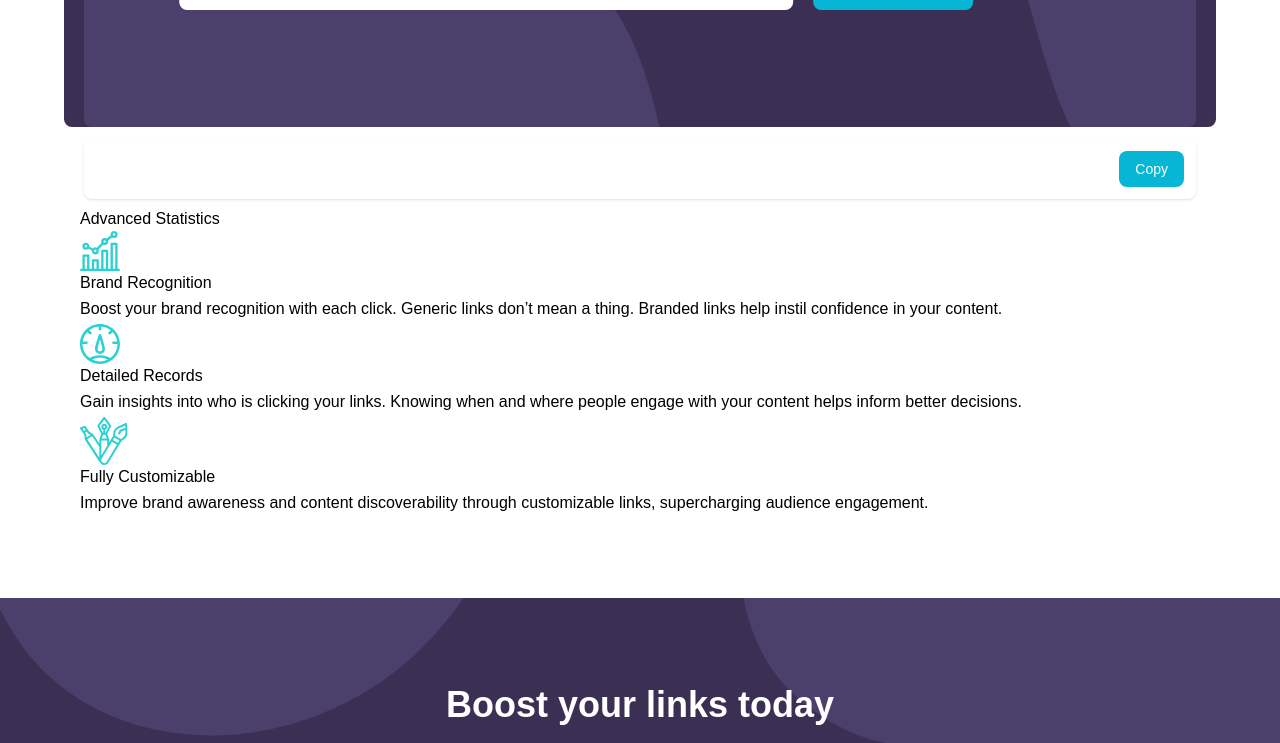
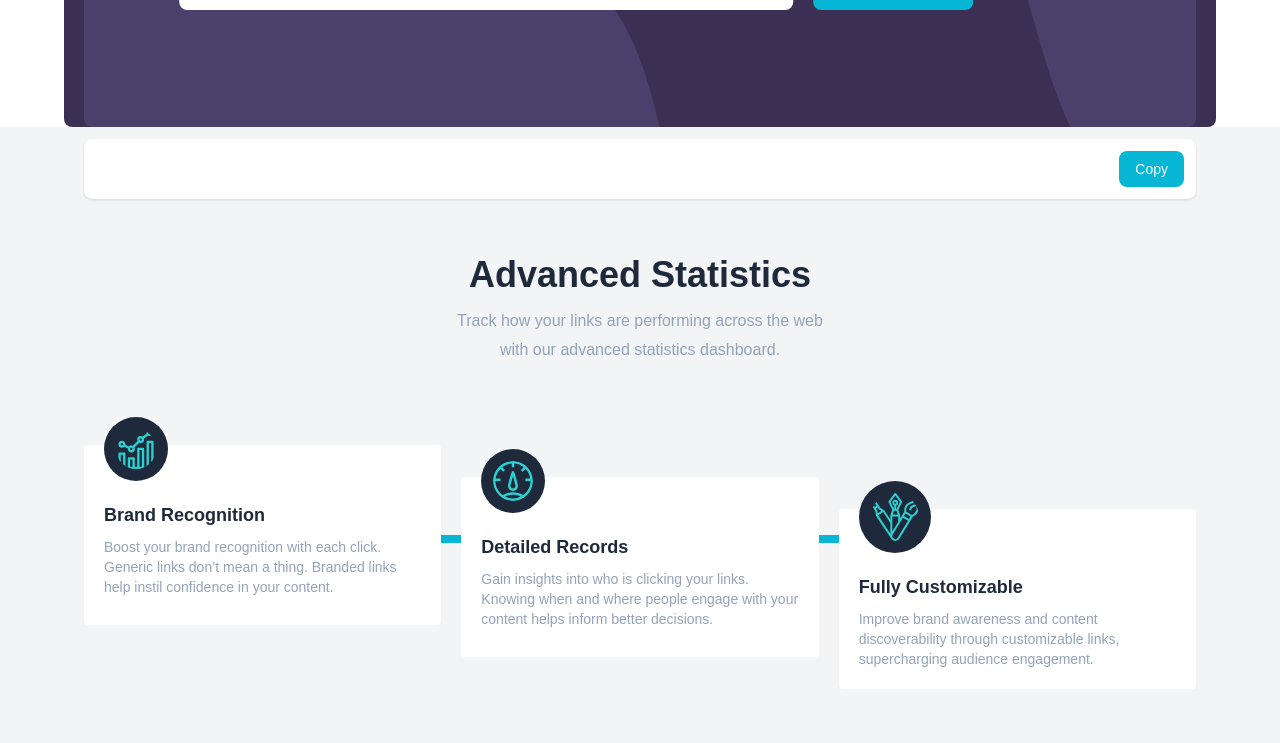
Before and after one commit to Abdulkareemoj/url-shortener-fementor, a React (Vite) app: page / in a window 1280 px wide. Shown: the part 740-1483 px from the top of the page. Built offline with nearby package versions, Linux system fonts and the light colour scheme.

Commit message:
fixed features

```diff
--- a/src/components/Features.jsx
+++ b/src/components/Features.jsx
@@ -6,36 +6,64 @@ import fullycus from '../images/icon-fully-customizable.svg';
 
 export default function Features() {
   return (
-    <section className="feature">
-      <div className="pr-20 pl-20 px-20 py-20">
-        <div className="featureintro">
-          <h2>Advanced Statistics</h2>
-          <div>
-            <img src={brandrec} alt="brandrec" />
-            <h2>Brand Recognition</h2>
-            <p>
-              Boost your brand recognition with each click. Generic links don’t
-              mean a thing. Branded links help instil confidence in your
+    <section className="bg-gray-100 pt-32 pb-10 lg:pb-40">
+    <div className="max-width">
+      <h2 className="text-4xl font-bold text-slate-800 mb-3 text-center">
+        Advanced Statistics
+      </h2>
+      <p className="text-slate-400 text-center mb-10 lg:mb-20">
+        Track how your links are performing across the web <br /> with our
+        advanced statistics dashboard.
+      </p>
+
+      <div className="relative card grid grid-cols-1 gap-5 md:grid-cols-2 lg:grid-cols-3">
+        <div className="line" />
+        <article className="bg-white p-5 rounded relative">
+          <img
+            src={brandrec}
+            alt=""
+            className="p-3 -mt-12 bg-slate-800 rounded-full"
+          />
+          <h3 className="text-slate-800 text-lg mt-5 mb-2 font-bold">
+            Brand Recognition
+          </h3>
+          <p className="text-slate-400 text-sm">
+            Boost your brand recognition with each click. Generic links
+            don’t mean a thing. Branded links help instil confidence in your
             content.
           </p>
-          </div>
-          <div>
-            <img src={detailedrec} alt="detailedrec"/>
-            <h2>Detailed Records</h2>
-            <p>
+        </article>
+
+        <article className="bg-white p-5 rounded relative">
+          <img
+            src={detailedrec}
+            alt=""
+            className="p-3 -mt-12 bg-slate-800 rounded-full"
+          />
+          <h3 className="text-slate-800 text-lg mt-5 mb-2 font-bold">
+            Detailed Records
+          </h3>
+          <p className="text-slate-400 text-sm">
             Gain insights into who is clicking your links. Knowing when and
             where people engage with your content helps inform better
             decisions.
           </p>
-          </div>
-          <div>
-            <img src={fullycus} alt="fullycus"/>
-            <h2>Fully Customizable</h2>
-            <p>
+        </article>
+
+        <article className="bg-white p-5 rounded relative">
+          <img
+            src={fullycus}
+            alt=""
+            className="p-3 -mt-12 bg-slate-800 rounded-full"
+          />
+          <h3 className="text-slate-800 text-lg mt-5 mb-2 font-bold">
+            Fully Customizable
+          </h3>
+          <p className="text-slate-400 text-sm">
             Improve brand awareness and content discoverability through
             customizable links, supercharging audience engagement.
           </p>
-          </div>
+        </article>
       </div>
     </div>
   </section>
```
Lines whose indentation alone changed are shown as unchanged.
